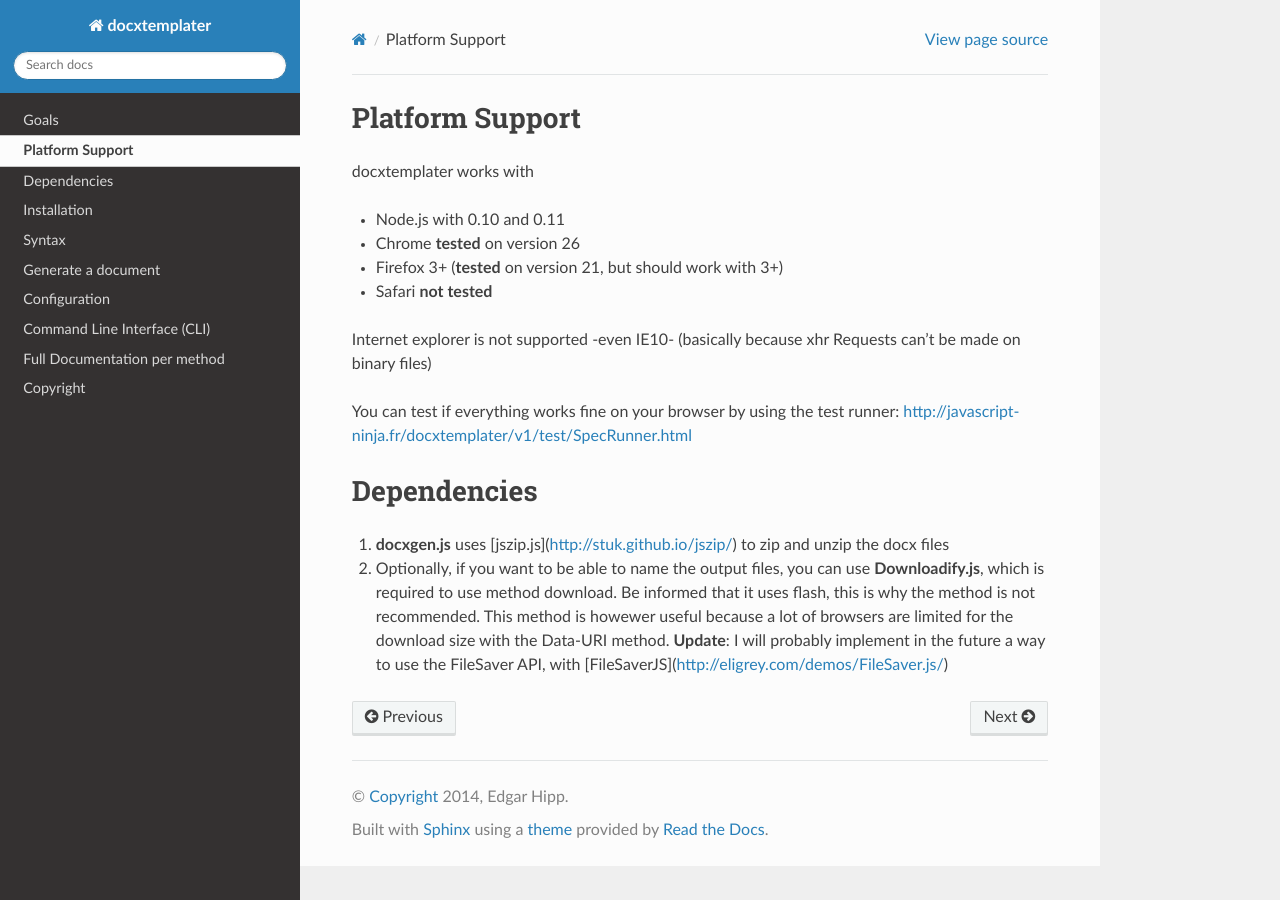
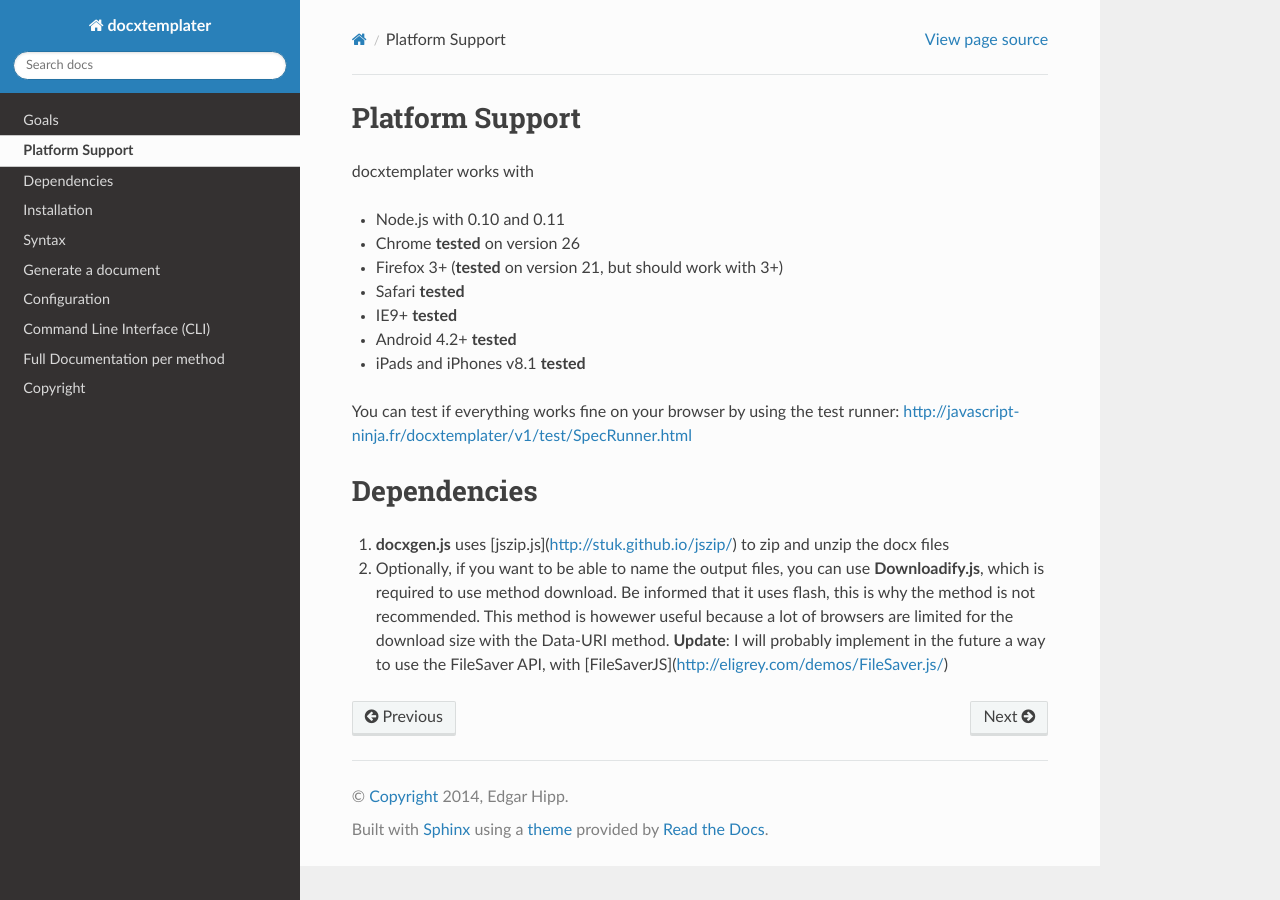
Before and after one commit to open-xml-templating/docxtemplater, a Sphinx documentation site: the page built from docs/source/platform_support.rst, in a window 1280 px wide. Built offline with Sphinx 7.4.7 and the Read the Docs theme 2.0.0, drawn with Linux system fonts in a browser that asks for light colours.

Commit message:
add new platform_support for IE9+ and phones in docs

```diff
--- a/docs/source/platform_support.rst
+++ b/docs/source/platform_support.rst
@@ -11,9 +11,10 @@ docxtemplater works with
 - Node.js with 0.10 and 0.11
 - Chrome **tested** on version 26
 - Firefox 3+ (**tested** on version 21, but should work with 3+)
-- Safari **not tested**
-
-Internet explorer is not supported -even IE10- (basically because xhr Requests can't be made on binary files)
+- Safari **tested**
+- IE9+ **tested**
+- Android 4.2+ **tested**
+- iPads and iPhones v8.1 **tested**
 
 You can test if everything works fine on your browser by using the test runner: http://javascript-ninja.fr/docxtemplater/v1/test/SpecRunner.html
 
```
